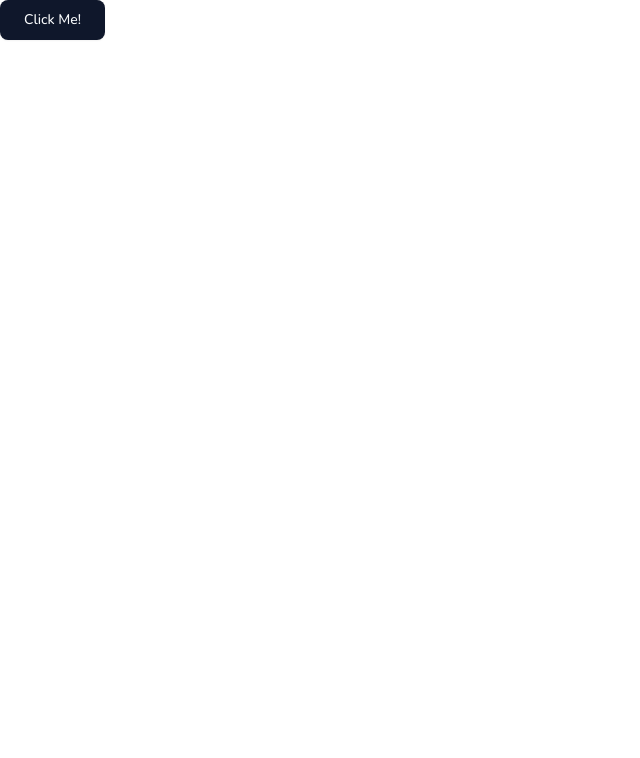
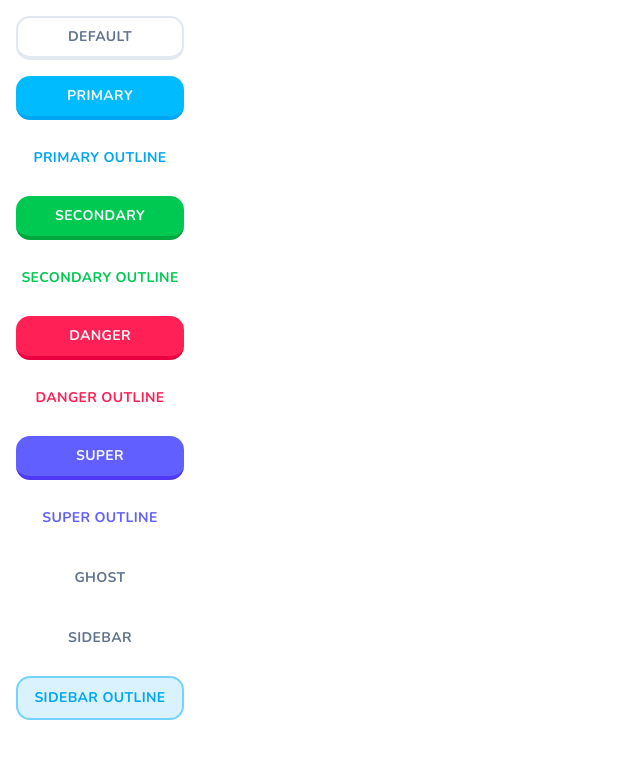
Before and after one commit to neomat-prog/lingo-clone, a Next.js app: page / in a window 1280 px wide. Shown: the top 758 px of the page, without its empty margins (0-640 px from the left). Built offline with nearby package versions, Linux system fonts and the light colour scheme.

Commit message:
enhance button component with multiple variants and update home page layout

```diff
--- a/app/page.tsx
+++ b/app/page.tsx
@@ -1,10 +1,20 @@
 import { Button } from "@/components/ui/button";
-
 
 export default function Home() {
   return (
-    <div>
-      <Button size="lg" >Click Me!</Button>
+    <div className="p-4 space-y-4 flex flex-col max-w-[200px]">
+      <Button>Default</Button>
+      <Button variant={"primary"}>Primary</Button>
+      <Button variant={"primaryOutline"}>Primary Outline</Button>
+      <Button variant={"secondary"}>Secondary</Button>
+      <Button variant={"secondaryOutline"}>Secondary Outline</Button>
+      <Button variant={"danger"}>Danger</Button>
+      <Button variant={"dangerOutline"}>Danger Outline</Button>
+      <Button variant={"super"}>Super</Button>
+      <Button variant={"superOutline"}>Super Outline</Button>
+      <Button variant={"ghost"}>Ghost</Button>
+      <Button variant={"sidebar"}>Sidebar</Button>
+      <Button variant={"sidebarOutline"}>Sidebar Outline</Button>
     </div>
-  )
+  );
 }
--- a/components/ui/button.tsx
+++ b/components/ui/button.tsx
@@ -1,30 +1,41 @@
-import * as React from "react"
-import { Slot } from "@radix-ui/react-slot"
-import { cva, type VariantProps } from "class-variance-authority"
+import * as React from "react";
+import { Slot } from "@radix-ui/react-slot";
+import { cva, type VariantProps } from "class-variance-authority";
 
-import { cn } from "@/lib/utils"
+import { cn } from "@/lib/utils";
 
 const buttonVariants = cva(
-  "inline-flex items-center justify-center gap-2 whitespace-nowrap rounded-md text-sm font-medium transition-[color,box-shadow] disabled:pointer-events-none disabled:opacity-50 [&_svg]:pointer-events-none [&_svg:not([class*='size-'])]:size-4 shrink-0 [&_svg]:shrink-0 outline-none focus-visible:border-ring focus-visible:ring-ring/50 focus-visible:ring-[3px] aria-invalid:ring-destructive/20 dark:aria-invalid:ring-destructive/40 aria-invalid:border-destructive",
+  "inline-flex items-center justify-center gap-2 whitespace-nowrap rounded-xl text-sm font-bold transition-[color,box-shadow] disabled:pointer-events-none disabled:opacity-50 [&_svg]:pointer-events-none [&_svg:not([class*='size-'])]:size-4 shrink-0 [&_svg]:shrink-0 outline-none focus-visible:border-ring focus-visible:ring-ring/50 focus-visible:ring-[3px] aria-invalid:ring-destructive/20 dark:aria-invalid:ring-destructive/40 aria-invalid:border-destructive uppercase tracking-wide",
   {
     variants: {
       variant: {
         default:
-          "bg-primary text-primary-foreground shadow-xs hover:bg-primary/90",
-        destructive:
-          "bg-destructive text-white shadow-xs hover:bg-destructive/90 focus-visible:ring-destructive/20 dark:focus-visible:ring-destructive/40",
-        outline:
-          "border border-input bg-background shadow-xs hover:bg-accent hover:text-accent-foreground",
+          "bg-white text-black border-slate-200 border-2 border-b-[4px] active:border-b-2 hover:bg-slate-100 text-slate-500",
+        primary:
+          "bg-sky-400 text-primary-foreground hover:bg-sky-400/90 border-sky-500 border-b-4 active:border-b-0",
+        primaryOutline: "bg-white text-sky-500 hover:bg-slate-100",
         secondary:
-          "bg-secondary text-secondary-foreground shadow-xs hover:bg-secondary/80",
-        ghost: "hover:bg-accent hover:text-accent-foreground",
-        link: "text-primary underline-offset-4 hover:underline",
+          "bg-green-500 text-primary-foreground hover:bg-green-500/90 border-green-600 border-b-4 active:border-b-0",
+        secondaryOutline: "bg-white text-green-500 hover:bg-slate-100",
+        danger:
+          "bg-rose-500 text-primary-foreground hover:bg-rose-500/90 border-rose-600 border-b-4 active:border-b-0",
+        dangerOutline: "bg-white text-rose-500 hover:bg-slate-100",
+        super:
+          "bg-indigo-500 text-primary-foreground hover:bg-indigo-500/90 border-indigo-600 border-b-4 active:border-b-0",
+        superOutline: "bg-white text-indigo-500 hover:bg-slate-100",
+        ghost:
+          "bg-transparent text-slate-500 border-transparent border-0 hover:bg-slate-100",
+        sidebar:
+          "bg-transparent text-slate-500 border-2 border-transparent hover:bg-slate-100 transition-none",
+        sidebarOutline:
+          "bg-sky-500/15 text-sky-500 border-sky-300 border-2 hover:bg-sky-500/20 transition-none",
       },
       size: {
-        default: "h-9 px-4 py-2 has-[>svg]:px-3",
-        sm: "h-8 rounded-md gap-1.5 px-3 has-[>svg]:px-2.5",
-        lg: "h-10 rounded-md px-6 has-[>svg]:px-4",
-        icon: "size-9",
+        default: "h-11 px-4 py-2",
+        sm: "h-8 px-3",
+        lg: "h-12  px-8",
+        icon: "h-10 w-10",
+        rounded: "rounded-full",
       },
     },
     defaultVariants: {
@@ -32,7 +43,7 @@ const buttonVariants = cva(
       size: "default",
     },
   }
-)
+);
 
 function Button({
   className,
@@ -42,9 +53,9 @@ function Button({
   ...props
 }: React.ComponentProps<"button"> &
   VariantProps<typeof buttonVariants> & {
-    asChild?: boolean
+    asChild?: boolean;
   }) {
-  const Comp = asChild ? Slot : "button"
+  const Comp = asChild ? Slot : "button";
 
   return (
     <Comp
@@ -52,7 +63,7 @@ function Button({
       className={cn(buttonVariants({ variant, size, className }))}
       {...props}
     />
-  )
+  );
 }
 
-export { Button, buttonVariants }
+export { Button, buttonVariants };
```
